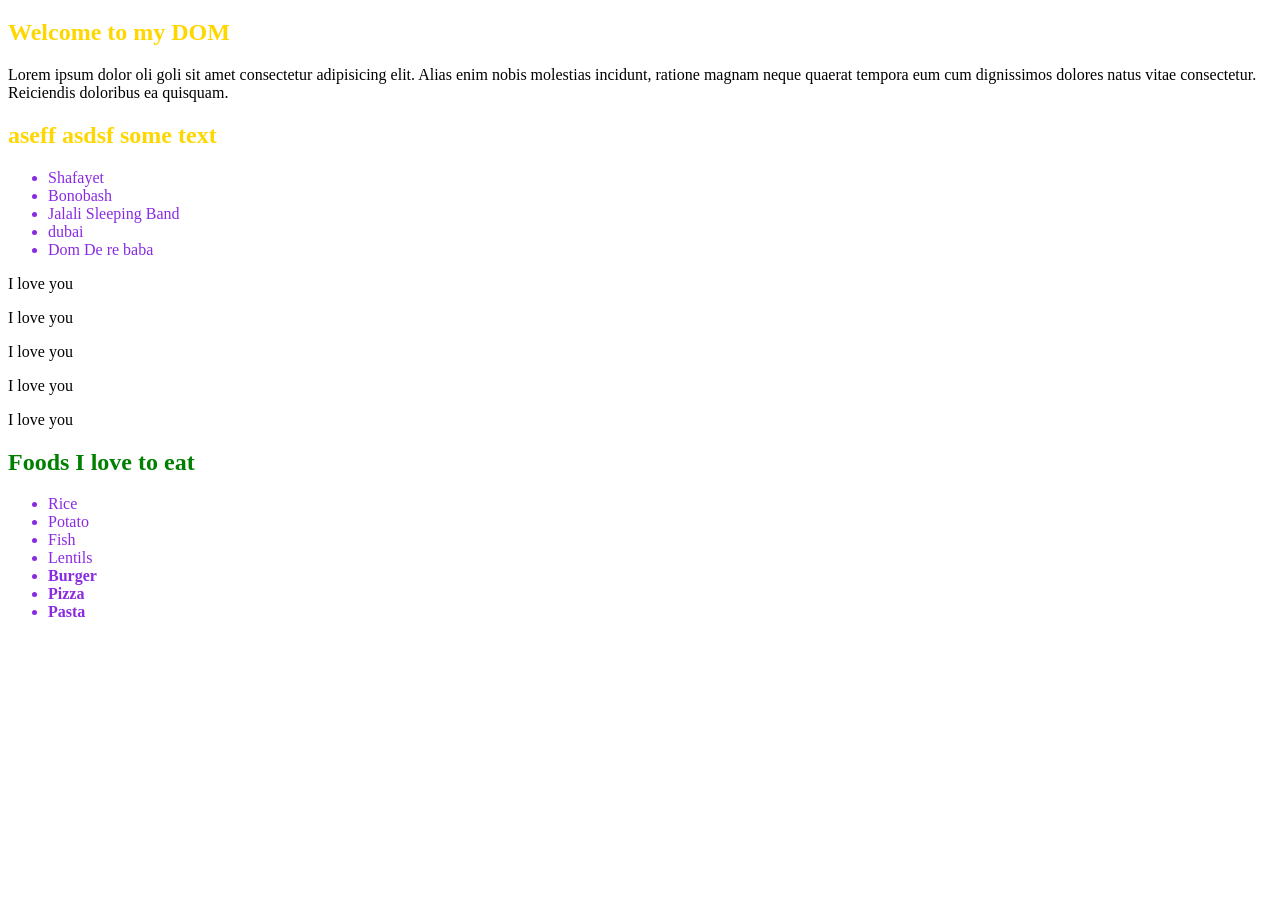
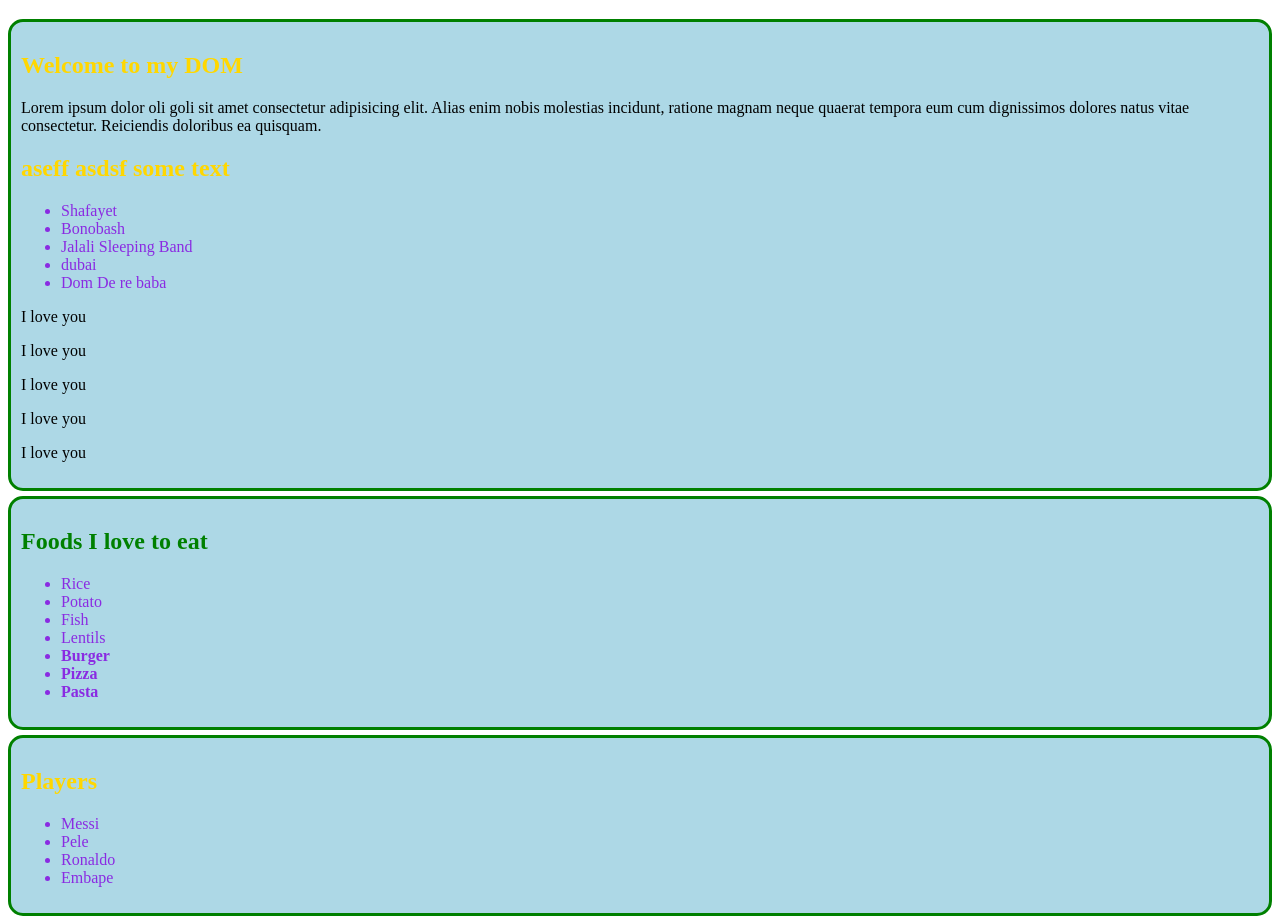
Before and after one commit to piasmajumdar/Tour-of-DOM, a plain HTML site: page index.html in a window 1280 px wide. Shown: the part 61-985 px from the top of the page. Before the commit the page ends 800 px from the top, so only its background shows below. Drawn offline with Linux system fonts and the light colour scheme.

Commit message:
uses of classList and style

```diff
--- a/index.html
+++ b/index.html
@@ -75,6 +75,17 @@
         </ul>
     </section>
 
+    <section id="players-container">
+        <h1>Players</h1>
+        <ul>
+            <li>Messi</li>
+            <li>Pele</li>
+            <li>Ronaldo</li>
+            <li>Embape</li>
+            <!-- <li>Chele</li> -->
+        </ul>
+    </section>
+
 
     <script>
         // console.log("Hello from JavaScript!!!");
@@ -113,7 +124,7 @@
 
         //get by ID
         const foodTitleH1 = document.getElementById('food-title');
-        console.log(foodTitleH1.innerText);
+        // console.log(foodTitleH1.innerText);
         foodTitleH1.innerText = 'Foods I love to eat';
 
         const bandElement = document.getElementById('band');
@@ -124,18 +135,19 @@
         const foreignElements = document.getElementsByClassName('foreign');
         console.log(foreignElements);
         for(const element of foreignElements) {
-            console.log(element.innerText)
+            // console.log(element.innerText)
         }
 
 
         // query selector all
         const spanElements = document.querySelectorAll('#old-dhaka p span');
         for(const span of spanElements) {
-            console.log(span.innerText);
+            // console.log(span.innerText);
         }
 
     </script>
     <script src="./js/hello.js"></script>
+    <script src="./js/cssInJS.js"></script>
 </body>
 
 </html>
--- /dev/null
+++ b/js/cssInJS.js
@@ -0,0 +1,17 @@
+// const sections = document.getElementsByTagName('section');
+const sections = document.querySelectorAll('section');
+// console.log(sections);
+for (const section of sections) {
+    console.log(section);
+    section.style.backgroundColor = 'lightblue';
+    section.style.border = '3px solid green';
+    section.style.marginBottom = '5px';
+    section.style.borderRadius = '15px';
+    section.style.padding = '10px';
+}
+
+
+// dynamic class
+for(const section of sections) {
+    // section.classList.add('section-card')
+}
--- a/styles/style.css
+++ b/styles/style.css
@@ -1,3 +1,11 @@
 li {
     color: blueviolet;
 }
+
+.section-card {
+    background-color: lightblue;
+    border: 3px solid green;
+    border-radius: 15px;
+    padding: 10px;
+    margin-bottom: 5px;
+}
```
